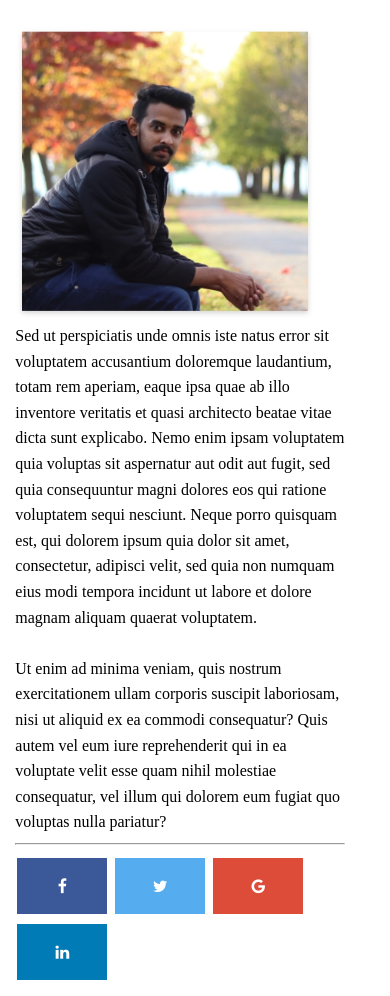
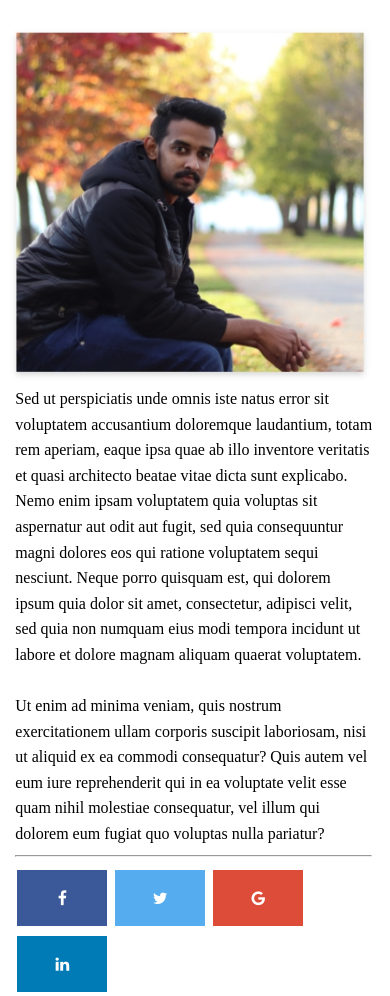
Before and after one commit to jose0259/mtm6201-midterm, a plain HTML site: page about.html in a window 390 px wide. Shown: the part 284-1280 px from the top of the page. Drawn offline with Linux system fonts and the light colour scheme.

Commit message:
Animation Modified

```diff
--- a/css/style.css
+++ b/css/style.css
@@ -215,14 +215,16 @@ li a:hover:not(.active) {
 
 .about-content{
   margin-left: 2%;
-  margin-right: 10%;
+  margin-right: 10px;
   line-height: 1.6;
 }
 
 .about-image{
-max-width: 300px;
 margin-right: 10PX;
-margin-left: 2%;
+}
+
+.my-image{
+  width:100%;
 }
 
 .fa {
```
Also changed, not shown: images/Template.jpg (deleted), images/Template_Mobile.jpg (added), images/Template_Web.jpg (added), images/mountains.jpg (deleted).
